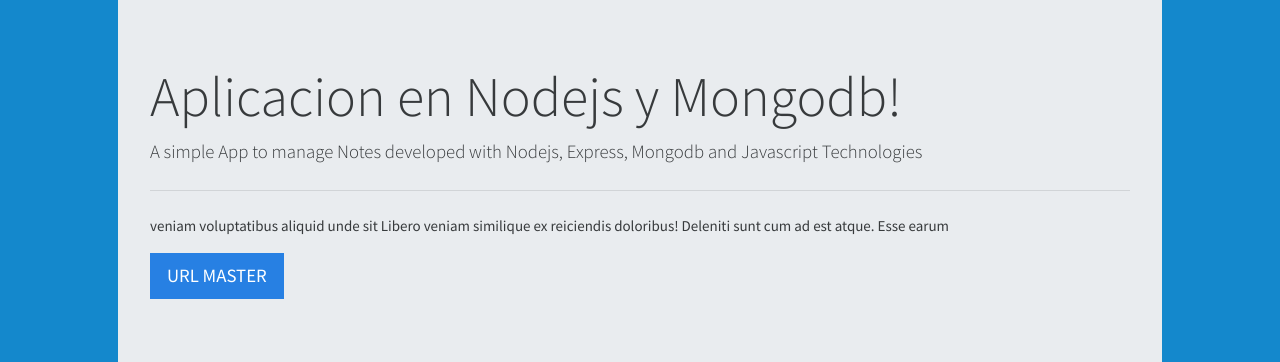
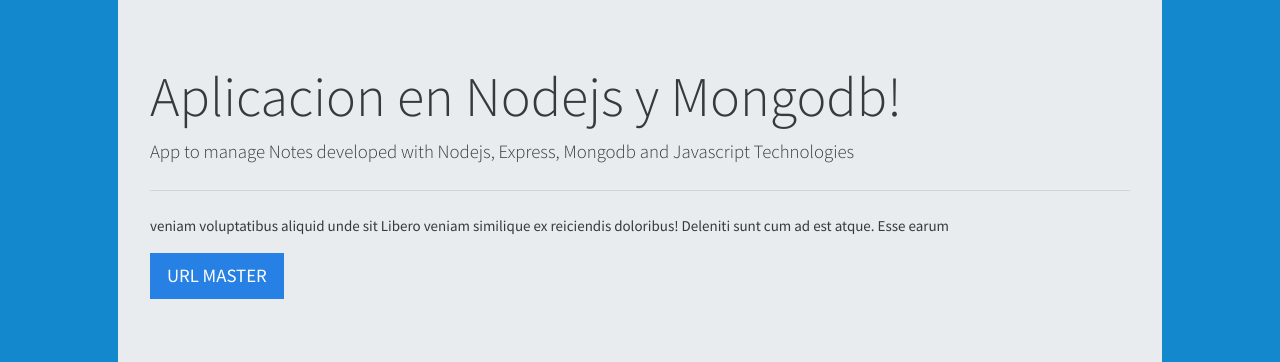
Before and after one commit to Guillermoskanime/Aplicacion-con-Nodejs-y-Mongodb, a Node server app: page / in a window 1280 px wide. Shown: the part 128-490 px from the top of the page. Run offline with Node 20, Linux system fonts and the light colour scheme; some libraries are stand-ins or nearby versions.

Commit message:
cambiar la palabra a

```diff
--- a/src/views/index.hbs
+++ b/src/views/index.hbs
@@ -1,7 +1,7 @@
 
 <div class="jumbotron mt-4">
   <h1 class="display-4">Aplicacion en Nodejs y Mongodb!</h1>
-  <p class="lead">A simple App to manage Notes developed with Nodejs, Express, Mongodb and Javascript Technologies</p>
+  <p class="lead"> App to manage Notes developed with Nodejs, Express, Mongodb and Javascript Technologies</p>
   <hr class="my-4">
   <p>veniam voluptatibus aliquid unde sit Libero veniam similique ex reiciendis doloribus! Deleniti sunt cum ad est atque. Esse earum
   </p>
```
